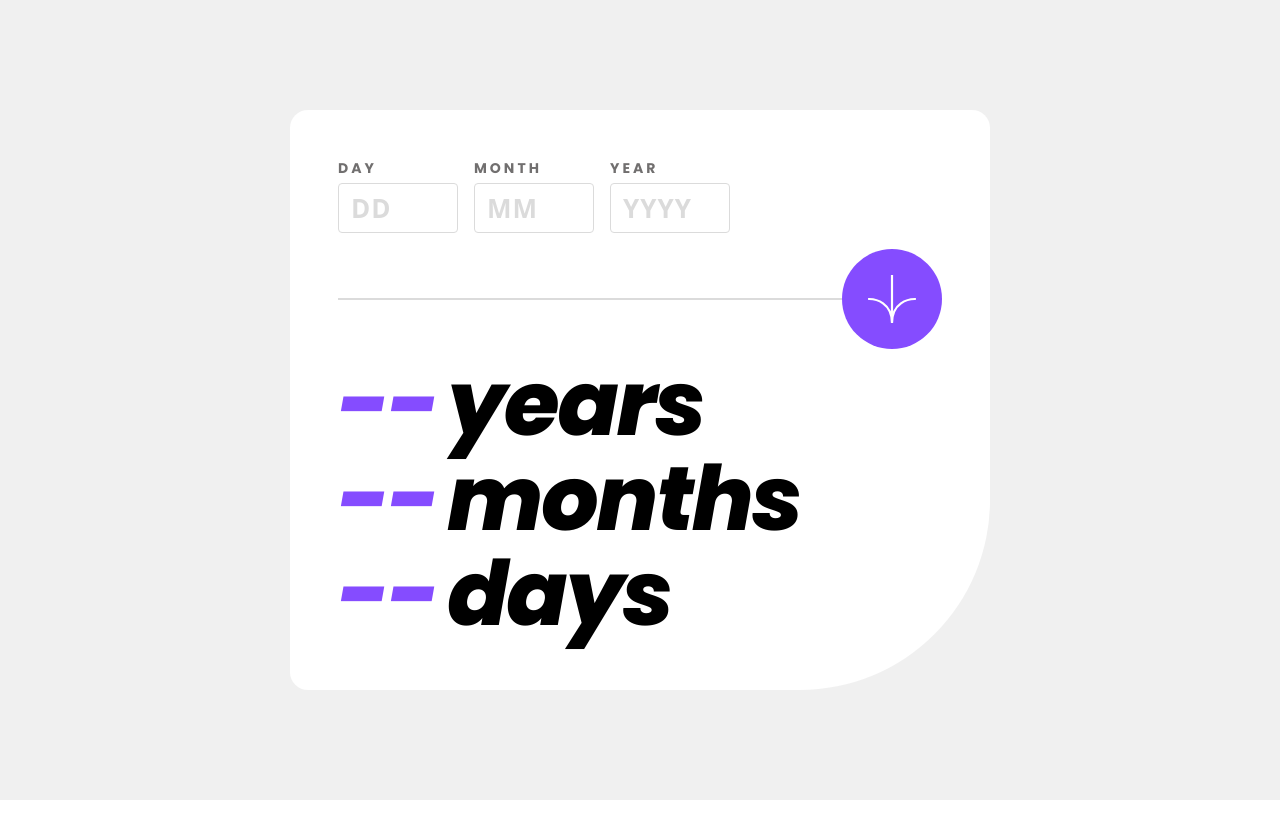
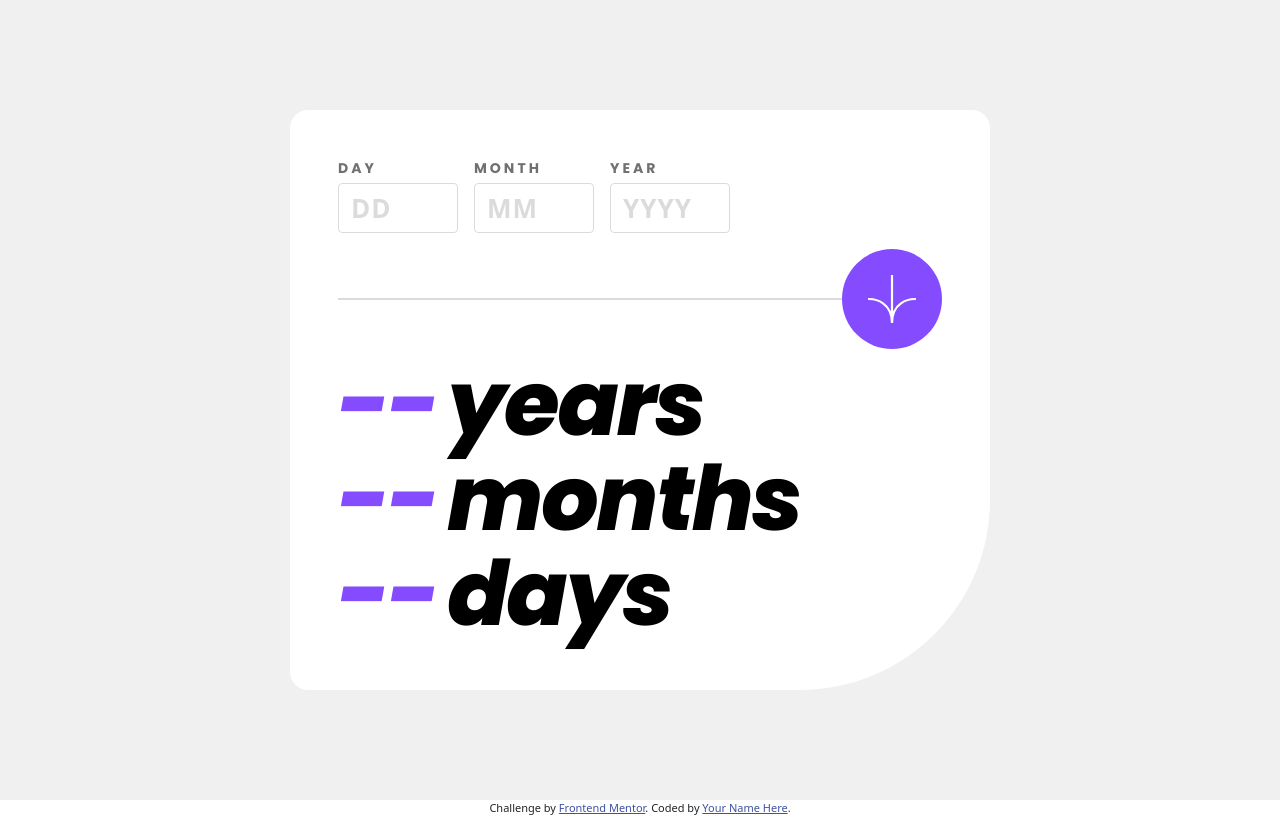
Before and after one commit to AnoopLamba/agecalculator, a plain HTML site: page index.html in a window 1280 px wide. Drawn offline with nearby package versions, Linux system fonts and the light colour scheme.

Commit message:
removed attr file

```diff
--- a/index.css
+++ b/index.css
@@ -169,3 +169,12 @@ input:focus {
 .show-age .age-digit {
   color: var(--Purple);
 }
+
+/* bottom attributes */
+.attribution {
+  font-size: 11px;
+  text-align: center;
+}
+.attribution a {
+  color: hsl(228, 45%, 44%);
+}
--- a/index.html
+++ b/index.html
@@ -124,6 +124,13 @@
       </div>
     </div>
 
+    <div class="attribution">
+      Challenge by
+      <a href="https://www.frontendmentor.io?ref=challenge" target="_blank"
+        >Frontend Mentor</a
+      >. Coded by <a href="#">Your Name Here</a>.
+    </div>
+
     <!-- Bootstrap JS -->
     <script
       src="https://cdn.jsdelivr.net/npm/bootstrap@5.3.2/dist/js/bootstrap.bundle.min.js"
```
Also changed, not shown: attr.txt (deleted).
